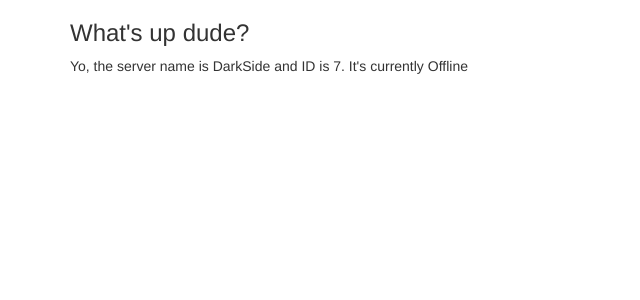
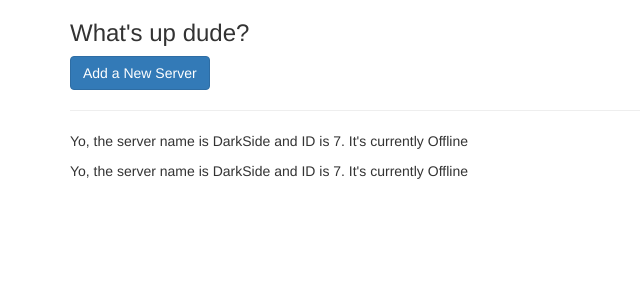
Before and after one commit to wizard-31/angular-demo-eCommerce, an Angular app: page / in a window 1280 px wide. Shown: the top 300 px of the page, without its empty margins (0-640 px from the left). Built offline with nearby package versions, Linux system fonts and the light colour scheme.

Commit message:
Data Binding - 2. Property Binding

```diff
--- a/src/app/servers/servers.component.html
+++ b/src/app/servers/servers.component.html
@@ -1,2 +1,4 @@
-<app-server>
-</app-server>
+<button class="btn btn-primary" [disabled] = "!allowNewServer">Add a New Server</button>
+<hr>
+<app-server></app-server>
+<app-server></app-server>
--- a/src/app/servers/servers.component.ts
+++ b/src/app/servers/servers.component.ts
@@ -1,4 +1,4 @@
-import { Component } from '@angular/core';
+import { Component, OnInit } from '@angular/core';
 
 @Component({
   selector: 'app-servers',
@@ -6,6 +6,16 @@
   templateUrl: './servers.component.html',
   styleUrls: ['./servers.component.css']
 })
-export class ServersComponent {
+export class ServersComponent implements OnInit {
+  allowNewServer:boolean = false;
+
+constructor() {
+  setTimeout(() => {
+    this.allowNewServer = true;
+  }, 2000);
+ }
+
+ngOnInit(): void {
+}
 
 }
```
